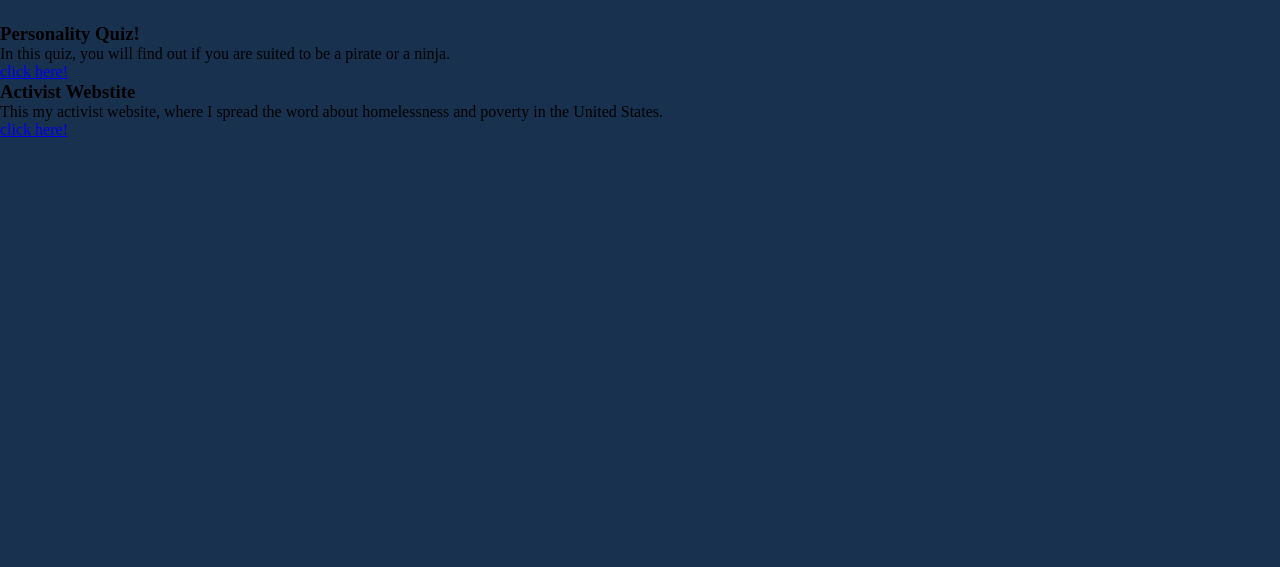
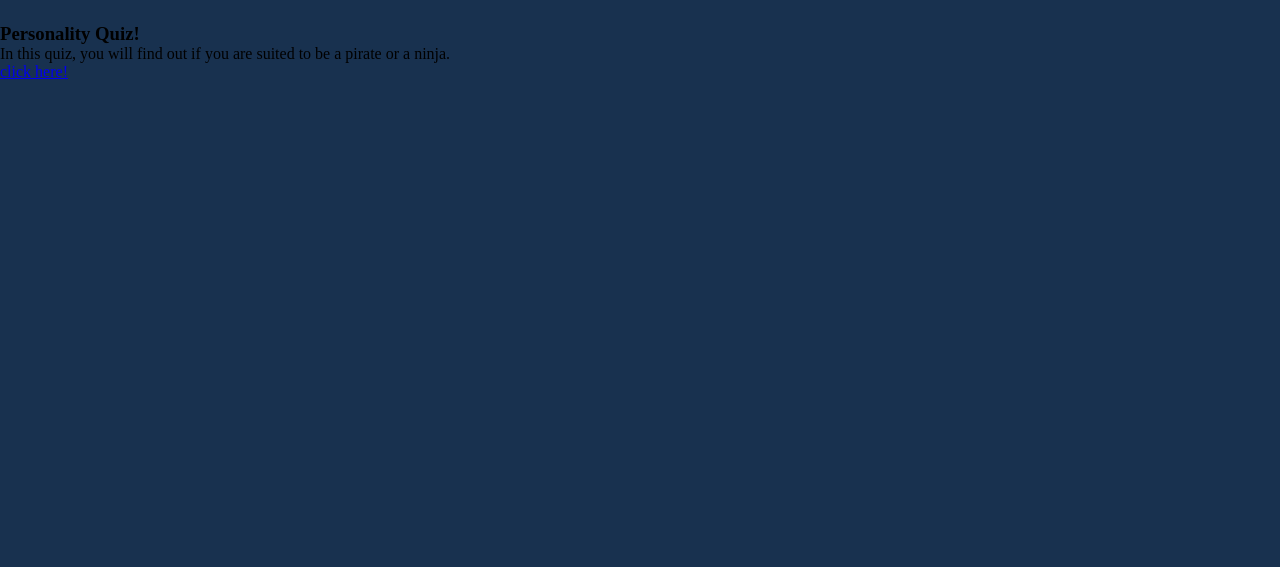
Before and after one commit to ttran22/ttran22.github.io, a plain HTML site: page projects.html in a window 1280 px wide. Shown: the part 233-800 px from the top of the page. Drawn offline with nearby package versions, Linux system fonts and the light colour scheme.

Commit message:
Update projects.html

```diff
--- a/projects.html
+++ b/projects.html
@@ -39,9 +39,6 @@
           <p class= "descText">In this quiz, you will find out if you are suited to be a pirate or a ninja.</p>
           <a href="https://personality-quiz.theresatran3.repl.co/"> click here!</a>
 
-        <h3 class="smallTitles"> Activist Webstite </h3>
-          <p class= "descText">This my activist website, where I spread the word about homelessness and poverty in the United States.</p>
-          <a href="https://activist-toolkit.theresatran3.repl.co/"> click here! </a>
    </body>
 
 </html>
```
